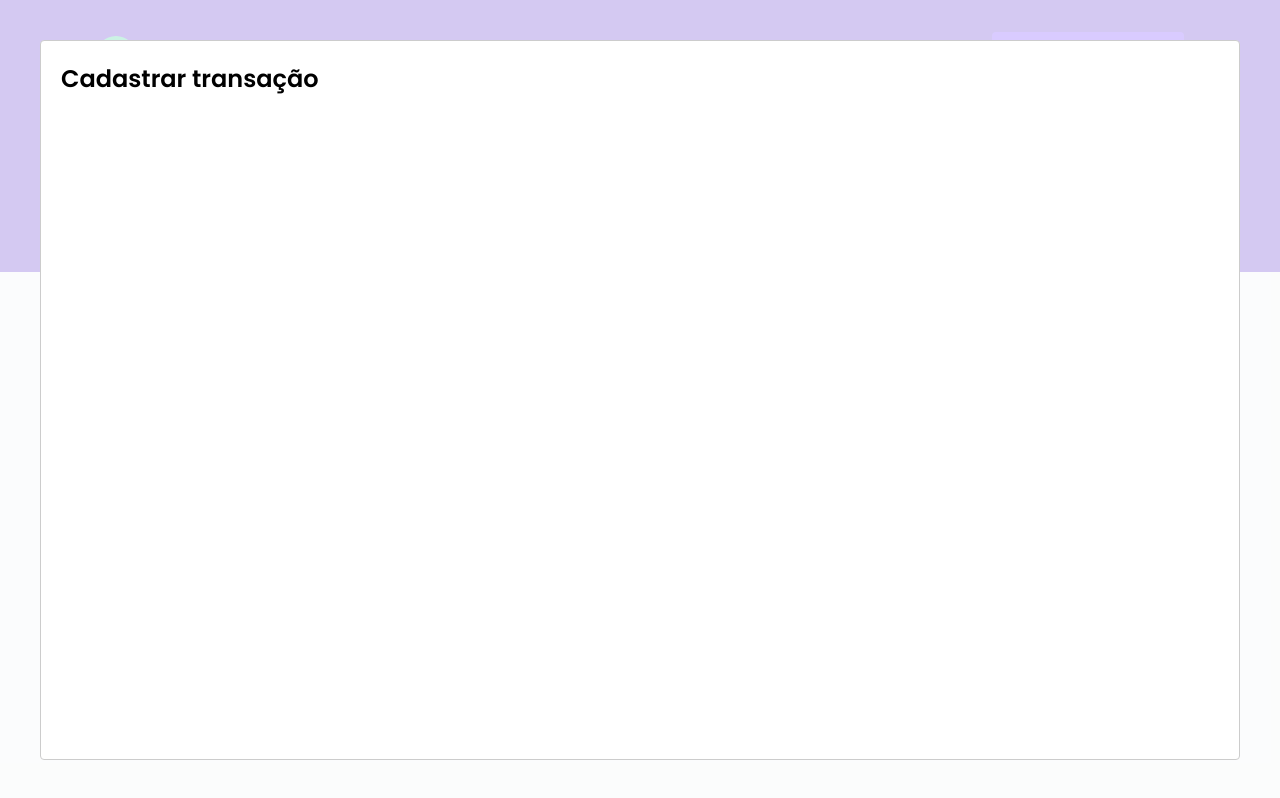
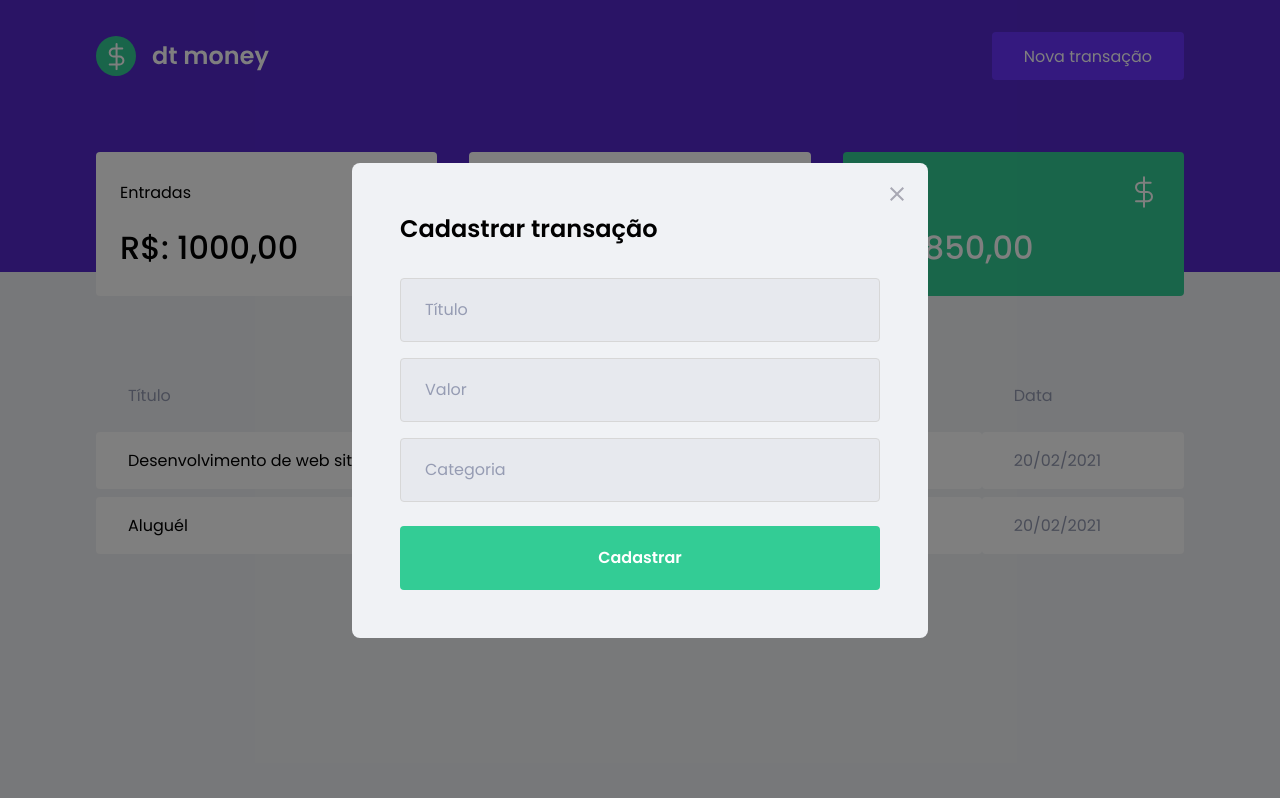
Before and after one commit to WilliamWJD/dtmoney, a React (Create React App) app: page / in a window 1280 px wide. Both pictures are taken after a click on the button "Nova transação". Built offline with nearby package versions, Linux system fonts and the light colour scheme; no server answers; what miragejs would draw is missing.

Commit message:
estilizando modal

```diff
--- a/src/components/NewTransactionModal/index.tsx
+++ b/src/components/NewTransactionModal/index.tsx
@@ -1,17 +1,46 @@
 import Modal from 'react-modal';
 
-interface NewTransactionModalProps{
-    isOpen:boolean
-    onRequestClose:()=>void;
+import closeImg from '../../assets/close.svg';
+
+import { Container } from './styles';
+
+interface NewTransactionModalProps {
+    isOpen: boolean
+    onRequestClose: () => void;
 }
 
-export function NewTransactionModal({ isOpen, onRequestClose }:NewTransactionModalProps){
+export function NewTransactionModal({ isOpen, onRequestClose }: NewTransactionModalProps) {
     return (
         <Modal
             isOpen={isOpen}
             onRequestClose={onRequestClose}
+            overlayClassName="react-modal-overlay"
+            className="react-modal-content"
         >
-            <h2>Cadastrar transação</h2>
+            <button type="button" onClick={onRequestClose} className="react-modal-close">
+                <img src={closeImg} alt="Fechar modal" />
+            </button>
+
+            <Container>
+                <h2>Cadastrar transação</h2>
+
+                <input
+                    type="text"
+                    placeholder="Título"
+                />
+
+                <input
+                    type="number"
+                    placeholder="Valor"
+                />
+
+                <input
+                    type="text"
+                    placeholder="Categoria"
+                />
+
+                <button type="submit">Cadastrar</button>
+            </Container>
         </Modal>
     )
 }
--- a/src/components/NewTransactionModal/styles.ts
+++ b/src/components/NewTransactionModal/styles.ts
@@ -1 +1,47 @@
-import sytled from 'styled-components';
+import styled from 'styled-components';
+
+export const Container = styled.form`
+    h2{
+      color: var(--text-title);
+      font-size:1.5rem;
+      margin-bottom: 2rem;
+    }
+
+    input{
+        width:100%;
+        padding:0 1.5rem;
+        height:4rem;
+        border-radius:0.25rem;
+        border:1px solid #d7d7d7;
+        background: #e7e9ee;
+        font-weight: 400;
+        font-size:1rem;
+
+        &::placeholder{
+            color:var(--text-body);
+        }
+
+        & + input{
+            margin-top:1rem;
+        }
+    }
+
+
+    button[type=submit]{
+        width:100%;
+        padding: 0 1.5rem;
+        height:4rem;
+        background: var(--green);
+        color:#fff;
+        border-radius:0.25rem;
+        border:0;
+        font-size:1rem;
+        margin-top:1.5rem;
+        transition: filter 0.2s;
+        font-weight:600;
+
+        &:hover{
+            filter: brightness(0.9);
+        }
+    }
+`;
--- a/src/styles/global.ts
+++ b/src/styles/global.ts
@@ -54,4 +54,39 @@
         opacity:0.6;
         cursor: not-allowed;
     }
+
+    .react-modal-overlay{
+        background: rgba(0,0,0,0.5);
+        position: fixed;
+        top:0;
+        bottom:0;
+        left:0;
+        right:0;
+
+        display:flex;
+        align-items: center;
+        justify-content: center;
+    }
+
+    .react-modal-content{
+        width:100%;
+        max-width:576px;
+        background: var(--background);
+        padding:3rem;
+        position:relative;
+        border-radius:0.5rem;
+    }
+
+    .react-modal-close{
+        position:absolute;
+        right:1.5rem;
+        top: 1.5rem;
+        border:0;
+        background: transparent;
+        transition: filter 0.2s;
+
+        &:hover{
+            filter: brightness(0.8);
+        }
+    }
 `;
```
